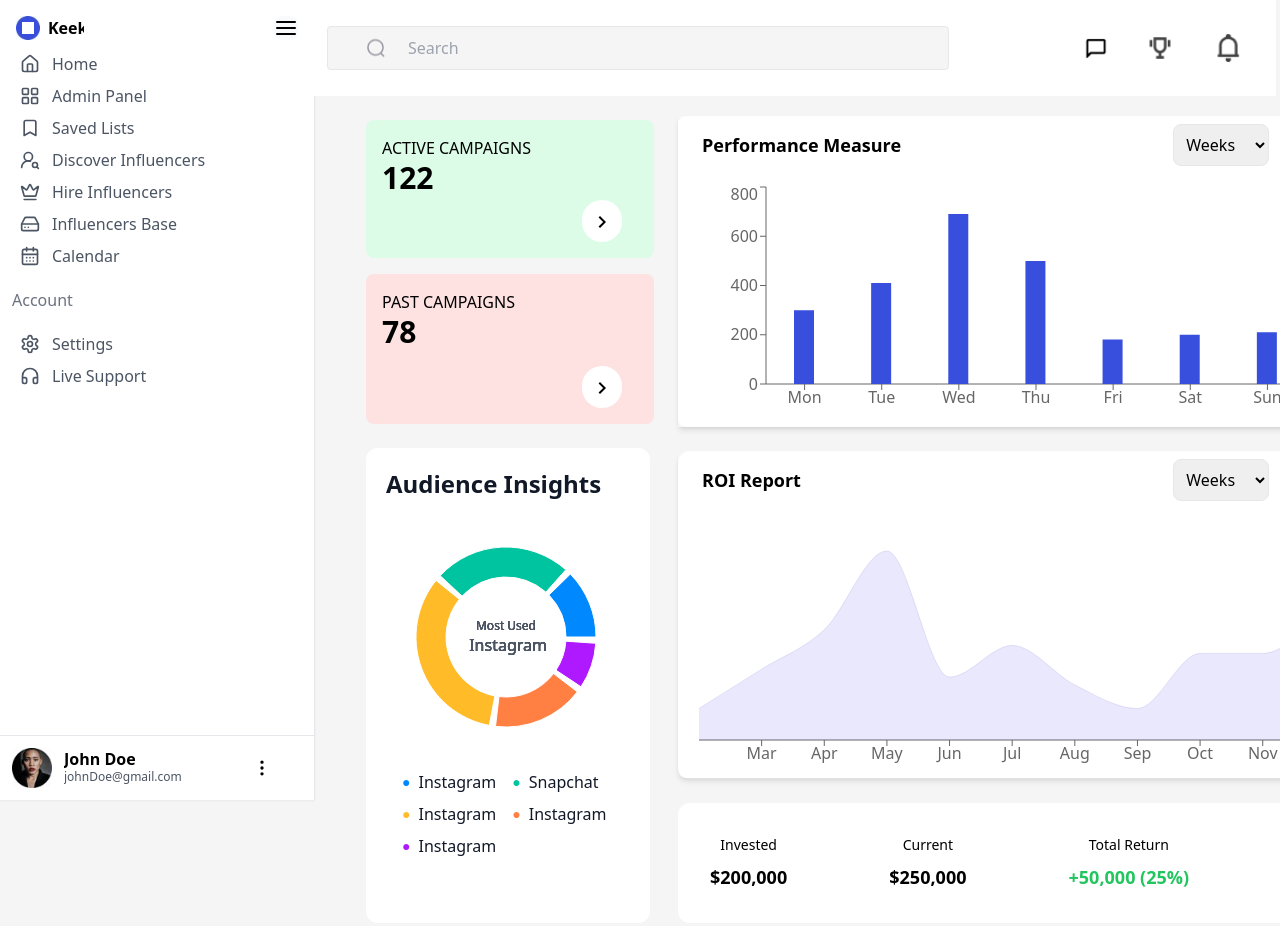
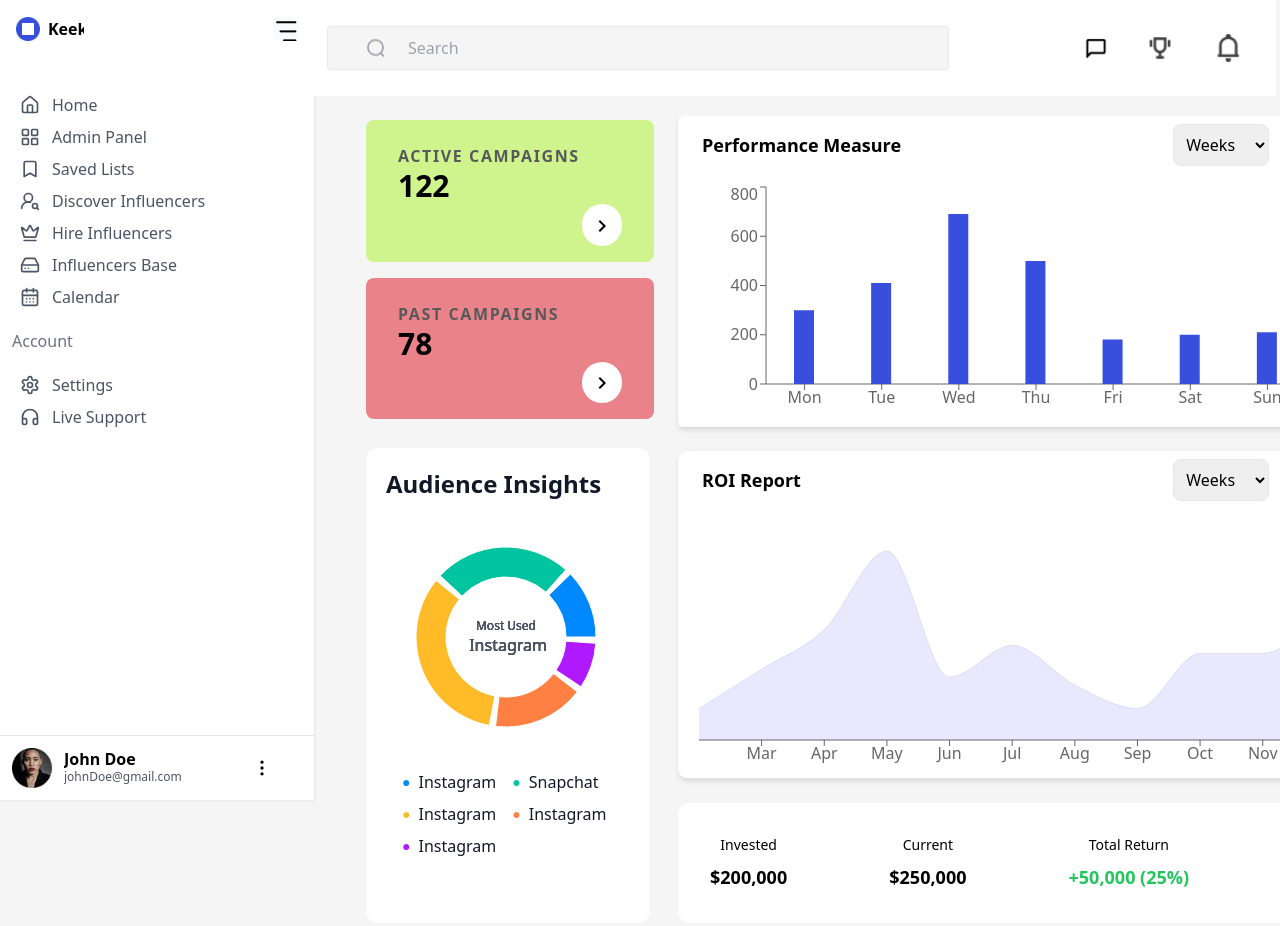
Before and after one commit to Tejas812002/Keek, a React (Create React App) app: page / in a window 1280 px wide. Shown: the top 926 px of the page. Built offline with nearby package versions, Linux system fonts and the light colour scheme.

Commit message:
Sidebar and Campaign Changes

```diff
--- a/src/Components/Dashboard/Campaigns/CampaignComponent.jsx
+++ b/src/Components/Dashboard/Campaigns/CampaignComponent.jsx
@@ -16,11 +16,11 @@ const CampaignComponent = () => {
   return (
     <div className=" max-h-[296px]" >
 
-    <div class="flex flex-col justify-between bg-green-100 p-4 min-h-[138px] min-w-72 rounded-lg">
+    <div class="flex flex-col justify-between bg-[#CFF38D] p-4 min-h-[138px] min-w-72 rounded-lg">
 
-  <div class="flex justify-between items-center ">
+  <div class="flex justify-between items-center pl-4 mt-2">
     <div>
-      <p class="text-base text-[#57595A]-700">ACTIVE CAMPAIGNS</p>
+      <p class="text-base font-semibold text-[#57595A]  tracking-widest">ACTIVE CAMPAIGNS</p>
       <p class="text-3xl font-bold">{activeCampaignsCount}</p>
     </div>
   </div>
@@ -34,11 +34,11 @@ const CampaignComponent = () => {
 </div>
 
 
-    <div class="flex flex-col justify-between bg-red-100 p-4 min-h-[138px] min-w-72 mt-4 rounded-lg">
+    <div class="flex flex-col justify-between bg-[#EA8389] mb-4 p-4 min-h-[138px] min-w-72 mt-4 rounded-lg">
 
-  <div class="flex justify-between items-center mb-4">
+  <div class="flex justify-between items-center   pl-4 mt-2">
     <div>
-      <p class="text-base  text-[#57595A]-700">PAST CAMPAIGNS</p>
+      <p class="text-base font-semibold  text-[#57595A]   tracking-widest">PAST CAMPAIGNS</p>
       <p class="text-3xl font-bold">{pastCampaignsCount}</p>
     </div>
   </div>
--- a/src/Components/NavigationBar/SideBar/SideBar.jsx
+++ b/src/Components/NavigationBar/SideBar/SideBar.jsx
@@ -3,6 +3,7 @@ import { MoreVertical, AlignJustify, EllipsisVertical } from 'lucide-react';
 import logo from "../../../Assets/Logo.jpg";
 import white from "../../../Assets/white.jpg";
 import profile from "../../../Assets/intersect.jpg";
+import menu from '../../../Assets/menu2.png'
 
 export const SidebarContext = createContext();
 
@@ -23,11 +24,11 @@ const SideBar = ({ children }) => {
             </div>
             <p className={`ml-2 font-bold overflow-hidden transition-all ${expanded ? "w-9" : "w-0"}`}>Keek</p>
             <button onClick={() => setExpanded(curr => !curr)} className='ml-auto rounded-lg bg-gray-50 hover:bg-gray-100'>
-              {expanded ? <AlignJustify /> : <EllipsisVertical />}
+              {expanded ? <img src={menu} className={'block w-full h-auto'} alt="menuLogo" /> : <EllipsisVertical />}
             </button>
           </div>
           <SidebarContext.Provider value={{ expanded, selectedItem, setSelectedItem }}>
-            <ul className='flex-1 px-3'>{children}</ul>
+            <ul className='flex-1 mt-10 px-3'>{children}</ul>
           </SidebarContext.Provider>
 
           <div className='border-t flex p-3'>
--- a/src/Components/NavigationBar/SideBar/SidebarContent.jsx
+++ b/src/Components/NavigationBar/SideBar/SidebarContent.jsx
@@ -7,7 +7,7 @@ const SidebarContent = () => {
    <div className='max-w-[340px] '>
      <SideBar>
       <SidebarItem icon={<Home size={20}  />} text="Home"  />
-      <SidebarItem icon={<LayoutGrid size={20} />} text="Admin Panel">
+      <SidebarItem icon={<LayoutGrid size={20}  />} text="Admin Panel">
         <SidebarItem text="ROI Report" customClass="text-gray-400" />
         <SidebarItem text="Audience Insights" customClass="text-gray-400" />
         <SidebarItem text="Manage Influencers" customClass="text-gray-400" />
```
Also changed, not shown: src/Assets/menu2.png (added).
